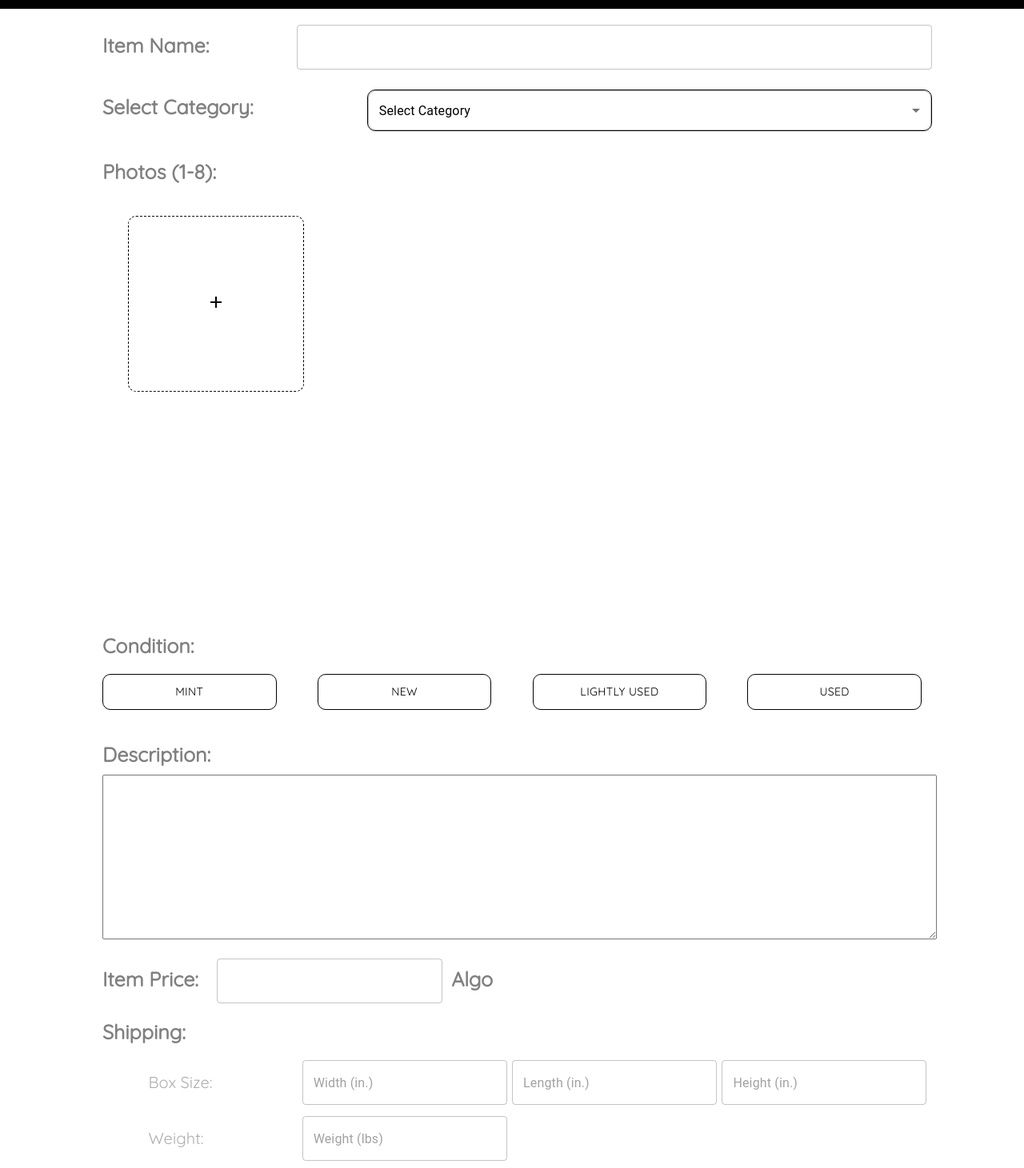
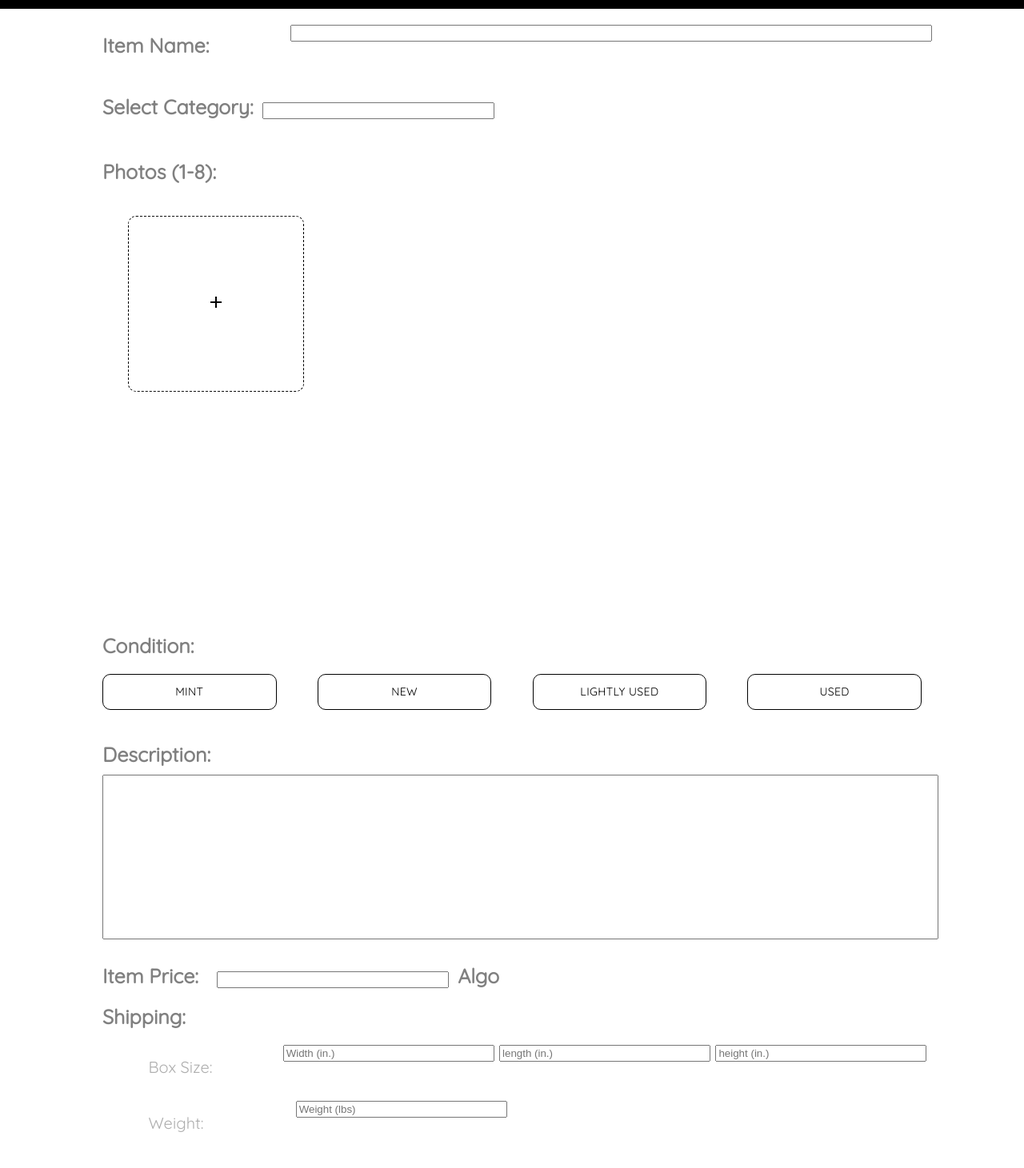
Before and after one commit to EricGrunblatt/Online-Store-Crypto, a React (Create React App) app in the folder client/: page /listitem in a window 1280 px wide. Shown: the part 109-1570 px from the top of the page at 80% size. Built offline with nearby package versions, Linux system fonts and the light colour scheme.

Commit message:
trying to do the addListingProduct

```diff
--- a/client/src/components/ListItem.js
+++ b/client/src/components/ListItem.js
@@ -5,6 +5,7 @@ import { FormControl, InputLabel, Button } from '@mui/material';
 import AddIcon from '@mui/icons-material/Add';
 import { useHistory } from "react-router-dom";
 import api, { addListingProduct } from "../api"
+import axios from 'axios';
 
 export default function ListItem(){
     const [name, setName] = useState("");
@@ -37,8 +38,6 @@ export default function ListItem(){
 
     const handleCondition = (event) => {
         setCondition(event.target.id);
-        // setColor("black");
-        // setTextColor('red')}
     };
 
      // BOX0
@@ -207,33 +206,33 @@ export default function ListItem(){
         box7 = <img src={image7} alt="preview image7" style={{border: 'black 1px', borderRadius: '10px'}}/>
     }
 
-    const handleListItem = async function(itemData) {
-        itemData = {
-            name: name,
-            description: description,
-            condition: condition,
-            category: category,
-            price: price,
-            boxLength: length,
-            boxWidth: width,
-            boxHeight: height,
-            boxWeight: weight,
-            images: image0
-        };
-        console.log(itemData);
-        addListingProduct(itemData);
-    }
+    // const handleListItem = async function(itemData) {
+    //     itemData = {
+    //         name: name,
+    //         description: description,
+    //         condition: condition,
+    //         category: category,
+    //         price: price,
+    //         boxLength: length,
+    //         boxWidth: width,
+    //         boxHeight: height,
+    //         boxWeight: weight,
+    //         images: [image0]
+    //     };
+    //     console.log(itemData);
+    //     addListingProduct(itemData);
+    // }
 
     return (
         <div className="list-item">
-            {/* <form action="/" method="POST" enctype="multipart/form-data"> */}
-                <div className="item-name" style={{ margin: '20px 0px 0px 10%' }}>
-                    <div for="name" style={{ margin: '10px 2% 0px 0%', display: 'inline-block', fontFamily: 'Quicksand', fontWeight: 'bold', color: '#808080', fontSize: '25px' }}> Item Name: </div>
-                    <TextField value={name} onChange={(event) => { setName(event.target.value) }}  style={{ margin: '0px 10% 0px 0px', width: '62vw', float: 'right' }}></TextField>
+            <form action="/" method="POST" enctype="multipart/form-data">
+            <div className="item-name" style={{ margin: '20px 0px 0px 10%' }}>
+                <div for="name" style={{ margin: '10px 2% 0px 0%', display: 'inline-block', fontFamily: 'Quicksand', fontWeight: 'bold', color: '#808080', fontSize: '25px' }}> Item Name: </div>
+                    <input type="text" name="name" style={{ margin: '0px 10% 0px 0px', width: '62vw', float: 'right' }}></input>
                 </div>
                 <div className="select-category" style={{ margin: '40px 0px 0px 10%' }}>
                     <div style={{ margin: '6px 1% 0px 0%', display: 'inline-block', fontFamily: 'Quicksand', fontWeight: 'bold', color: '#808080', fontSize: '25px' }}> Select Category: </div>
-                    <Box style={{ margin: '0px 10% 0px 0px', border: 'black 1px solid', borderRadius: '10px', width: '55vw', height: '50px', display: 'inline-block', float: 'right' }}>
+                    {/* <Box style={{ margin: '0px 10% 0px 0px', border: 'black 1px solid', borderRadius: '10px', width: '55vw', height: '50px', display: 'inline-block', float: 'right' }}>
                         <FormControl fullWidth>
                             <InputLabel style={{ color: 'black', margin: '-2px 0px 0px 0px' }} id="category-menu">Select Category</InputLabel>
                             <Select style={{ borderRadius: '10px', height: '50px' }}
@@ -258,16 +257,14 @@ export default function ListItem(){
 
                             </Select>
                         </FormControl>
-                    </Box>
+                    </Box> */}
+                    <input type="text" name="condition" style={{ margin: '0px 0% 0px 0px', width: '22vw' }}></input>
                 </div>
                 <div className="display-name-photos" style={{ margin: '40px 0px 0px 10%' }}>
                     <div style={{ margin: '10px 0% 0px 0%', display: 'inline-block', fontFamily: 'Quicksand', fontWeight: 'bold', color: '#808080', fontSize: '25px' }}>Photos (1-8):</div>
                 </div>
                 <div className="photo-container" style={{ margin: '40px 0px 0px 5vw', display: 'grid', gridTemplateColumns: 'repeat(4, 20vw)', gridTemplateRows: 'minmax(20vw, auto) repeat(2, 20vw)', justifyContent: 'center', alignContent: 'center'}}>
-                {/* <form action="/" method="POST" enctype="multipart/form-data"> */}
                     {box0}
-                    {/* <Button type="submit" style={{ textAlign: 'center', background: 'black', color: 'white', fontFamily: 'Quicksand', fontWeight: 'bold', fontSize: '20px', width: '150px' }}>List Item</Button>
-                    </form> */}
                     {/* {box1}
                     {box2}
                     {box3}
@@ -289,31 +286,30 @@ export default function ListItem(){
                     <div style={{ margin: '10px 0% 0px 0%', fontFamily: 'Quicksand', fontWeight: 'bold', color: '#808080', fontSize: '25px' }}>Description:</div>
                 </div>
                 <div className="description-textfield" style={{ margin: '10px 0px 0px 10%'}}>
-                    <TextareaAutosize value={description} onChange={(event) => { setDescription(event.target.value) }} style={{ minWidth: '90%', minHeight: '200px', maxWidth: '90%', maxHeight: '200px', fontSize: '20px' }}></TextareaAutosize>
+                    <input type="text" name="description" onChange={(event) => { setDescription(event.target.value) }} style={{ minWidth: '90%', minHeight: '200px', maxWidth: '90%', maxHeight: '200px', fontSize: '20px' }}></input>
                 </div>
                 <div className="item-price" style={{ margin: '20px 0px 0px 10%' }}>
                     <div style={{ margin: '10px 2% 0px 0%', display: 'inline-block', fontFamily: 'Quicksand', fontWeight: 'bold', color: '#808080', fontSize: '25px' }}> Item Price: </div>
-                    <TextField inputProps={{ inputMode: 'numeric', pattern: '[0-9]*' }} value={price} onChange={(event) => { setPrice(event.target.value) }} style={{ margin: '0px 0% 0px 0px', width: '22vw' }}></TextField>
+                    <input type="text" name="price" style={{ margin: '0px 0% 0px 0px', width: '22vw' }}></input>
                     <div style={{ margin: '0px 0% 0px 1%', display: 'inline-block', fontFamily: 'Quicksand', fontWeight: 'bold', color: '#808080', fontSize: '25px' }}> Algo </div>
                 </div>
                 <div className="shipping" style={{ margin: '20px 0px 0px 10%' }}>
                     <div style={{ margin: '10px 2% 20px 0%', fontFamily: 'Quicksand', fontWeight: 'bold', color: '#808080', fontSize: '25px' }}> Shipping: </div>
                     <div style={{ display: 'inline-block', margin: '15px 0% 30px 5%', fontFamily: 'Quicksand', color: '#AEAEAE', fontSize: '20px' }}>Box Size:</div>
                     <div style={{ display: 'flex', float: 'right', margin: '0px 10% 0px 0%' }}>
-                        <TextField value={width} onChange={(event) => { setWidth(event.target.value) }} className="width" placeholder="Width (in.)" style={{ margin: '0px 0.5vw 0px 0px', width: '20vw' }}>
-                        </TextField>
-                        <TextField value={length} onChange={(event) => { setLength(event.target.value) }}className="length" placeholder="Length (in.)" style={{ margin: '0px 0.5vw 0px 0px', width: '20vw' }}></TextField>
-                        <TextField value={height} onChange={(event) => { setHeight(event.target.value) }} className="height" placeholder="Height (in.)" style={{ margin: '0px 0.5vw 0px 0px', width: '20vw' }}></TextField>
+                        <input type="text" name="boxWidth" className="width" placeholder="Width (in.)" style={{ margin: '0px 0.5vw 0px 0px', width: '20vw' }}></input>
+                        <input type="text" name="boxLength" className="length" placeholder="length (in.)" style={{ margin: '0px 0.5vw 0px 0px', width: '20vw' }}></input>
+                        <input type="text" name="boxHeight" className="height" placeholder="height (in.)" style={{ margin: '0px 0.5vw 0px 0px', width: '20vw' }}></input>
                     </div>
                     <div className="weight" style={{ margin: '15px 0vw 0px 5%', fontFamily: 'Quicksand', color: '#AEAEAE', fontSize: '20px' }}>Weight: </div>
                     <div style={{ float: 'right', margin: '0px 10% 0px 0%' }}>
-                        <TextField value={weight} onChange={(event) => { setWeight(event.target.value) }} className="weight" placeholder="Weight (lbs)" style={{ margin: '-40px 41.5vw 0px 0px', float: 'right', width: '20vw' }}></TextField>
+                        <input type="text" name="boxWeight"className="weight" placeholder="Weight (lbs)" style={{ margin: '-40px 41.5vw 0px 0px', float: 'right', width: '20vw' }}></input>
                     </div>
                 </div>
                 <div className="list-item-button" style={{ margin: '50px 0px 50px 0px', borderRadius: '10px', textAlign: 'center' }}>
-                    <Button type="submit" onClick={handleListItem} style={{ textAlign: 'center', background: 'black', color: 'white', fontFamily: 'Quicksand', fontWeight: 'bold', fontSize: '20px', width: '150px' }}>List Item</Button>
+                    <Button type="submit" style={{ textAlign: 'center', background: 'black', color: 'white', fontFamily: 'Quicksand', fontWeight: 'bold', fontSize: '20px', width: '150px' }}>List Item</Button>
                 </div>
-            {/* </form> */}
+            </form>
         </div>
     )
 }
```
